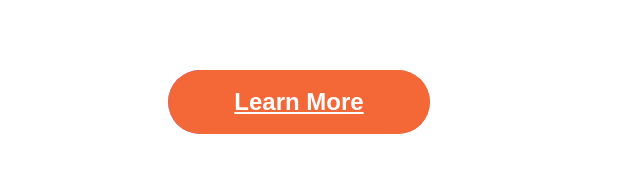
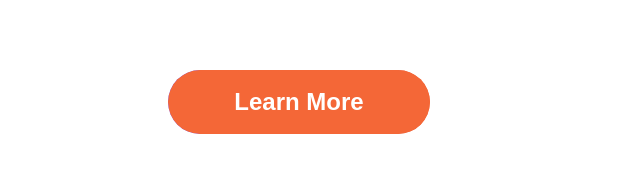
Before and after one commit to JanZaion/jan-zaion-web, a Next.js app: page / in a window 1280 px wide. Shown: the part 496-680 px from the top of the page, without its empty margins (0-640 px from the left). Built offline with nearby package versions, Linux system fonts and the light colour scheme.

Commit message:
fix button link

```diff
--- a/src/components/Hero/Hero.js
+++ b/src/components/Hero/Hero.js
@@ -6,7 +6,6 @@ import Button from '../../styles/GlobalComponents/Button';
 import { LeftSection } from './HeroStyles';
 
 const Hero = (props) => (
-  <>
   <Section row nopadding>
     <LeftSection>
       <SectionTitle main center>
@@ -14,13 +13,11 @@ const Hero = (props) => (
         <br />I develop software
       </SectionTitle>
       <SectionText>{'< Web / JavaScript / Max for Live >'}</SectionText>
-
-        <Button onClick={props.handleClick}>
-          <Link href="/#projects">Learn More</Link>
-        </Button>
+      <Link href="/#projects">
+        <Button onClick={props.handleClick}>Learn More</Button>
+      </Link>
     </LeftSection>
   </Section>
-  </>
 );
 
 export default Hero;
```
Lines whose indentation alone changed are shown as unchanged.
